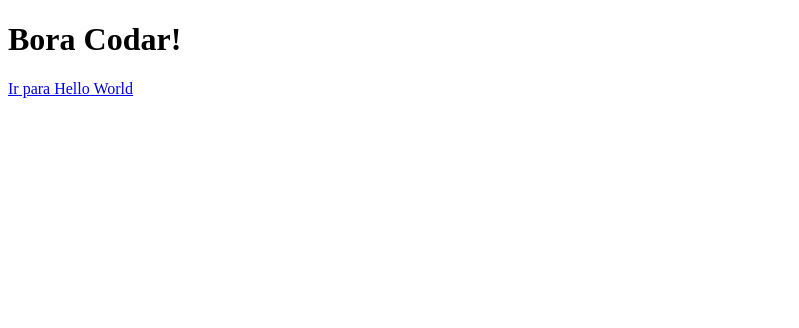
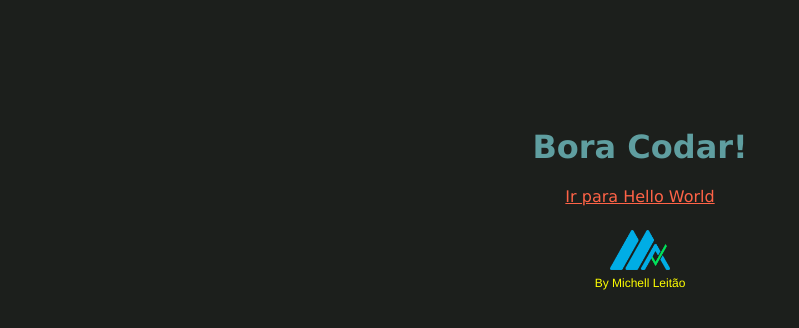
Before and after one commit to michell-saleitao/hello_world_michell, a plain HTML site: page codar.html in a window 1280 px wide. Shown: the whole page, without its empty margins (0-799 px from the left). Drawn offline with Linux system fonts and the light colour scheme.

Commit message:
Adicionado a logo shamaneng; Adicionado Style CSS; Adicionado Title às páginas.

```diff
--- a/codar.html
+++ b/codar.html
@@ -4,10 +4,25 @@
     <meta charset="UTF-8">
     <meta http-equiv="X-UA-Compatible" content="IE=edge">
     <meta name="viewport" content="width=device-width, initial-scale=1.0">
-    <title>Document</title>
+    <title>Bora Codar</title>
+    <link rel="stylesheet" href="style.css">
 </head>
 <body>
+
+<div class="capa">
     <h1>Bora Codar!</h1>
     <a href="index.html">Ir para Hello World</a>
+</div>
+
+<div class="img">
+    <img src="logoshblack.png" alt="">
+</div>
+
+<div class="michell">
+    By Michell Leitão
+</div>
+
+
+
 </body>
 </html>
--- /dev/null
+++ b/style.css
@@ -0,0 +1,50 @@
+Body {
+    background-color: rgb(28, 31, 28);
+}
+
+.capa {
+    margin-top: 128px;
+    text-align: center;
+    align-items: center;
+}
+
+img {
+    width: 120px;
+    height: 80px;
+    align-items: ]center;
+}
+
+h1 {
+    font-family: 'Lucida Sans';
+    color: cadetblue;
+}
+
+p {
+    font-family: 'Lucida Sans';
+    color: yellowgreen;
+}
+
+a {
+    font-family: 'Lucida Sans';
+    color: tomato;
+}
+
+.img {
+    display: flex;
+    justify-content: center;
+    margin-top: 24px;
+}
+
+.img img {
+    width: 60px;
+    height: 40px;
+}
+
+.michell {
+    display: flex;
+    justify-content: center;
+    margin-top: 6px;
+    color: yellow;
+    font-family: 'Helvetica Neue', sans-serif;
+    font-size: 12px;
+}
```
Also changed, not shown: index.html (+11 -4 lines), logoshblack.png (added).
